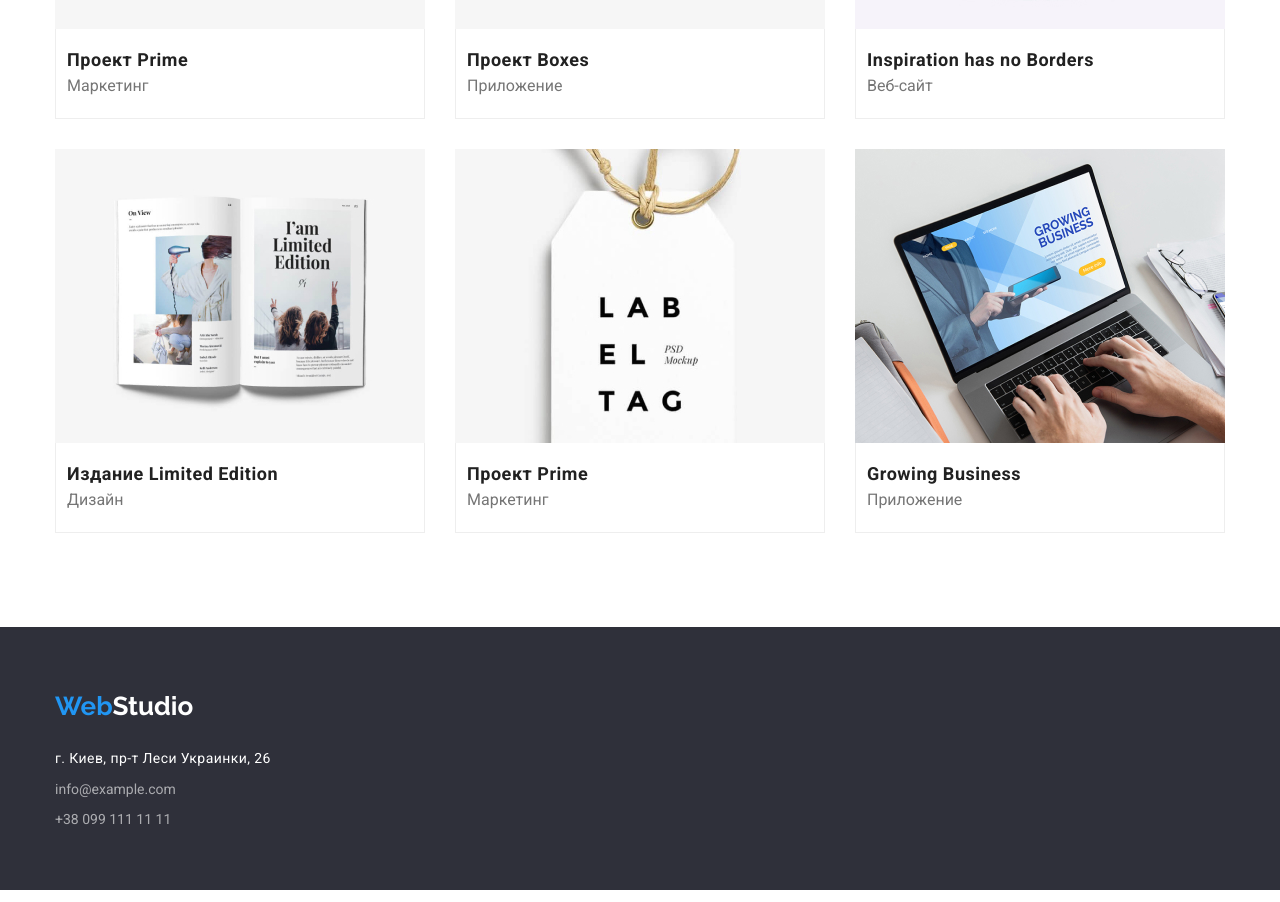
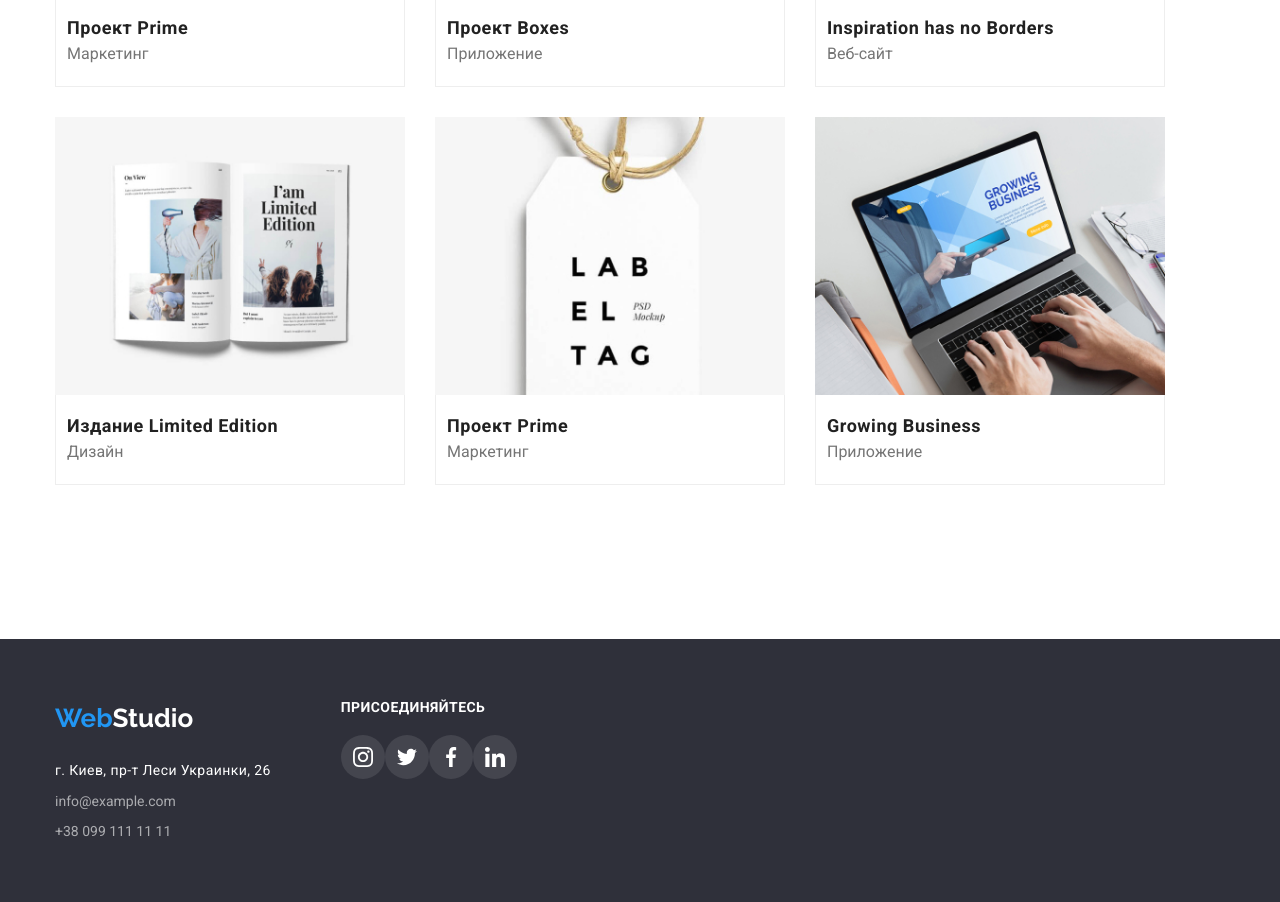
Before and after one commit to MakarenkoYevhenii/goit-markup-hw-04, a plain HTML site: page portfolio.html in a window 1280 px wide. Shown: the part 947-1849 px from the top of the page. Drawn offline with Linux system fonts and the light colour scheme.

Commit message:
исправил формулу в третьей домащке

```diff
--- a/css/style.css
+++ b/css/style.css
@@ -25,8 +25,8 @@
 /* сетка для колекции элементов */
 .grid {
   display: flex;
-  margin-right: calc(-1 * var(--indent));
-  margin-bottom: calc(-1 * var(--indent));
+  margin-right: calc(1 * var(--indent));
+  margin-bottom: calc(1 * var(--indent));
   flex-wrap: wrap;
 }
 .grid-item {
@@ -296,7 +296,7 @@ li,
   margin-right: 0;
 }
 
-.list-item {
+.link,.link1 {
   display: block;
   padding-top: 32px;
   padding-bottom: 32px;
@@ -408,17 +408,14 @@ li,
 .listprojects {
   --item: 3;
 }
-.listprojects > li:nth-child(3n + 3) {
-  margin-right: 0;
-  width: 370px;
-}
+
 .imgproject {
   width: 100%;
   height: auto;
 }
 .projects {
   display: flex;
-  padding-bottom: 4px;
+  margin-bottom: 4px;
 }
 .paragraph {
   display: flex;
--- a/portfolio.html
+++ b/portfolio.html
@@ -176,6 +176,8 @@
     <!--подвал-->
     <footer class="basment">
       <div class="container">
+        <div class="connect">
+          <div class="connect-street">
         <a href="index.html" class="emblema-basment"
           ><span class="web-basment">Web</span>Studio</a
         >
@@ -193,8 +195,52 @@
               >
             </li>
           </ul>
+
         </address>
       </div>
+        <div>
+        <h2 class="connect-heading">присоединяйтесь</h2>
+        <ul class="connect-links">
+          <li class="connect-links-items">
+            <a href="insta.com" class="links-items">
+              <svg class="svg" width="40" height="40">
+                <use
+                  href=".\images\sociallink\symbol-defs.svg#icon-instagram"
+                ></use>
+              </svg>
+            </a>
+          </li>
+          <li class="connect-links-items">
+            <a href="insta.com" class="links-items">
+              <svg class="svg" width="20" height="20">
+                <use
+                  href=".\images\sociallink\symbol-defs.svg#icon-twitter"
+                ></use>
+              </svg>
+            </a>
+          </li>
+          <li class="connect-links-items">
+            <a href="insta.com" class="links-items">
+              <svg class="svg" width="20" height="20">
+                <use
+                  href=".\images\sociallink\symbol-defs.svg#icon-facebook"
+                ></use>
+              </svg>
+            </a>
+          </li>
+          <li class="connect-links-items">
+            <a href="insta.com" class="links-items">
+              <svg class="svg" width="20" height="20">
+                <use
+                  href=".\images\sociallink\symbol-defs.svg#icon-linkedin"
+                ></use>
+              </svg>
+            </a>
+          </li>
+        </ul>
+      </div>
+    </div>
+    </div>
     </footer>
   </body>
 </html>
```
